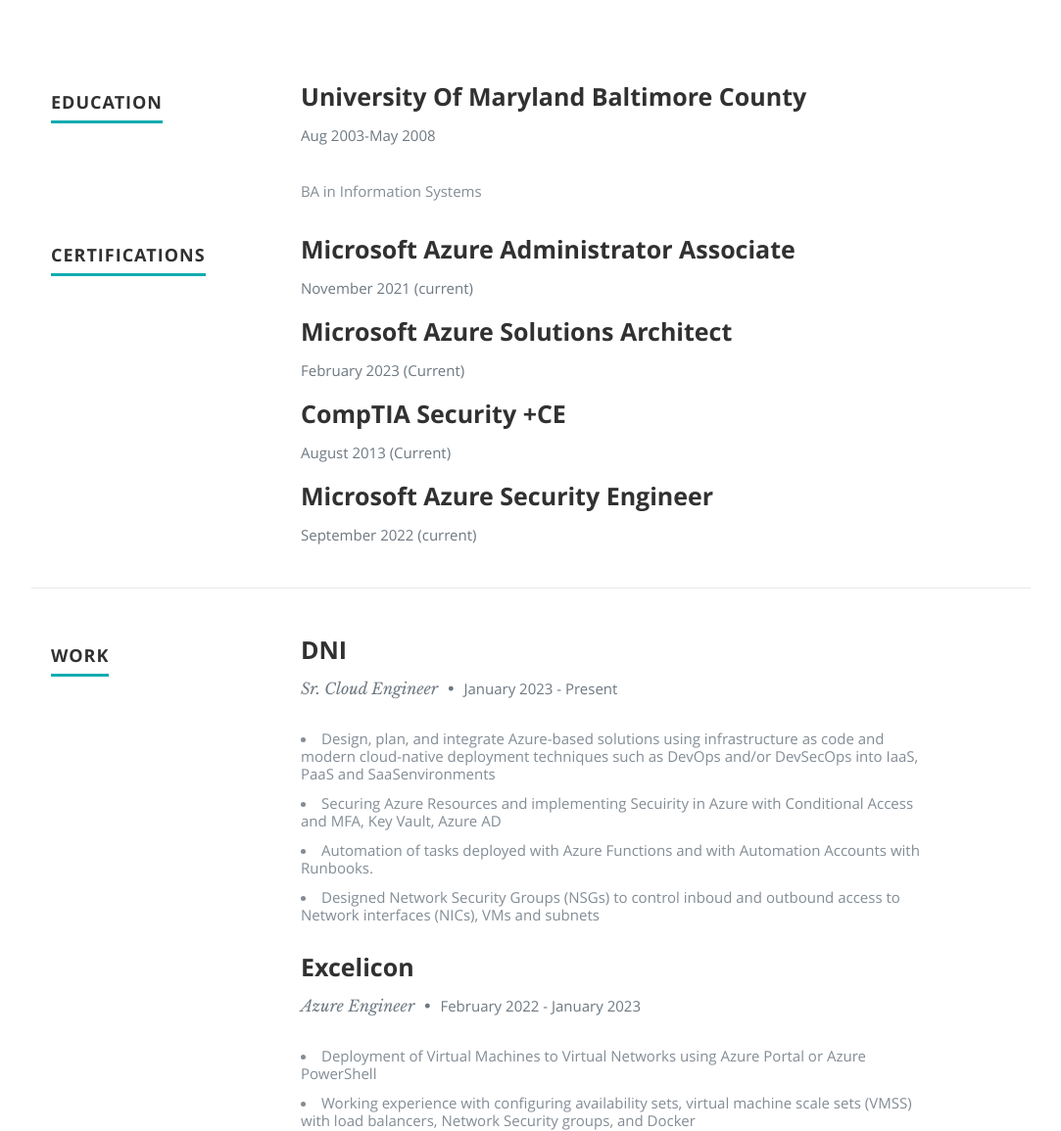
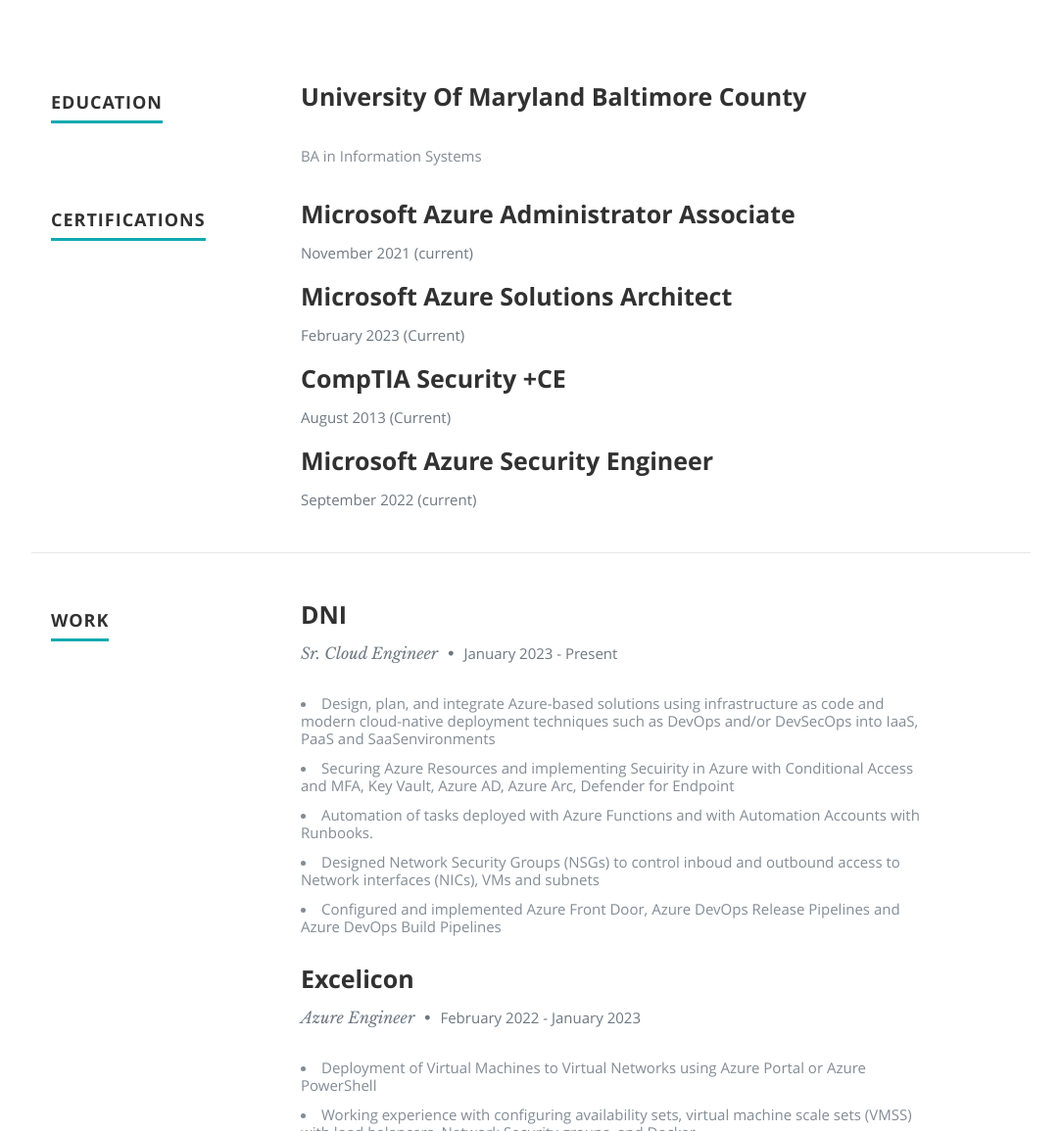
Before and after one commit to aosora13/Toms-Resumepy, a plain HTML site: page frontend/index.html in a window 1280 px wide. Shown: the part 1160-2315 px from the top of the page at 98% size, without its empty margins (98-1181 px from the left). Drawn offline with nearby package versions, Linux system fonts and the light colour scheme; no server answers.

Commit message:
Changed Tasks

```diff
--- a/frontend/index.html
+++ b/frontend/index.html
@@ -118,7 +118,7 @@
             <div class="twelve columns">
 
                   <h3>University Of Maryland Baltimore County</h3>
-                  <p class="info"><em class="date">Aug 2003-May 2008</em></p>
+                  <p class="info"><em class="date"></em></p>
                   <p>
                      <ul>BA in Information Systems</ul>
                   </p>
@@ -200,9 +200,10 @@
 
                   <p>
                   <li>Design, plan, and integrate Azure-based solutions using infrastructure as code and modern cloud-native deployment techniques such as DevOps and/or DevSecOps into IaaS, PaaS and SaaSenvironments</li>
-                  <li>Securing Azure Resources and implementing Secuirity in Azure with Conditional Access and MFA, Key Vault, Azure AD</li>
+                  <li>Securing Azure Resources and implementing Secuirity in Azure with Conditional Access and MFA, Key Vault, Azure AD, Azure Arc, Defender for Endpoint</li>
                   <li>Automation of tasks deployed with Azure Functions and with Automation Accounts with Runbooks.</li>
                   <li>Designed Network Security Groups (NSGs) to control inboud and outbound access to Network interfaces (NICs), VMs and subnets</li>
+                  <li>Configured and implemented Azure Front Door, Azure DevOps Release Pipelines and Azure DevOps Build Pipelines</li>
                   </p>
 
                </div>
```
